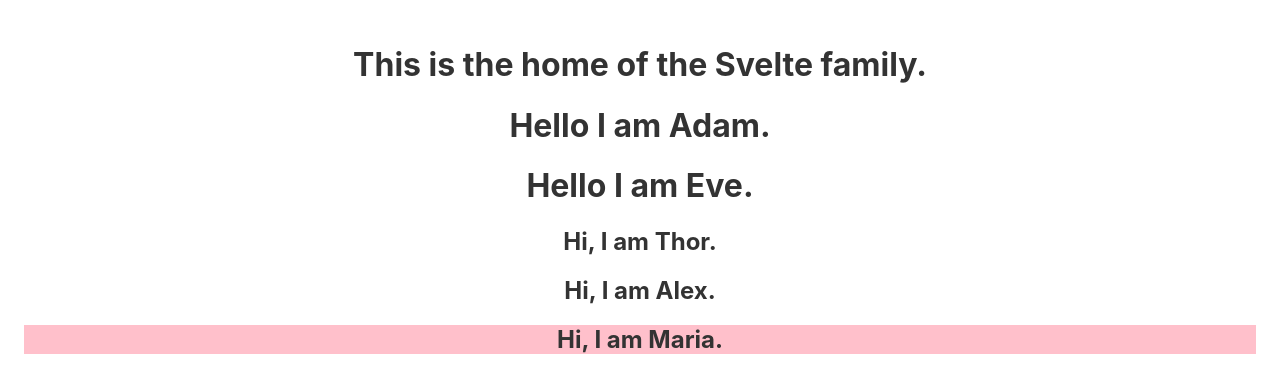
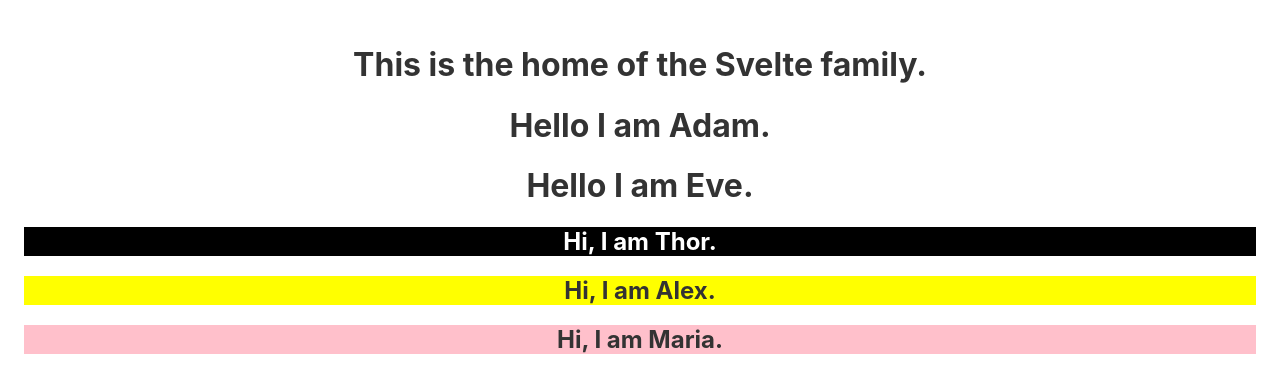
Before and after one commit to vladChivu/Kea_Node_2022_Spring, a Svelte app in the folder 2/6._Svelte_Family/: page / in a window 1280 px wide. Shown: the top 392 px of the page. Built offline with nearby package versions, Linux system fonts and the light colour scheme.

Commit message:
Started showing how to send data up from child node to parent

```diff
--- a/2/6._Svelte_Family/src/components/Child/Child.svelte
+++ b/2/6._Svelte_Family/src/components/Child/Child.svelte
@@ -5,7 +5,9 @@
 
 </script>
 
-<div class:girly={isGirl}>
+<div class:girly={isGirl}
+     class={stereotype || "beyond-any-stereotype"}
+>
     <h2>Hi, I am {name}.</h2>
 </div>
 
--- a/2/6._Svelte_Family/src/components/Parent/Parent.svelte
+++ b/2/6._Svelte_Family/src/components/Parent/Parent.svelte
@@ -1,6 +1,9 @@
 <script>
     export let name;
+    export let handleFamilyMeetingCall;
 
+    console.log(handleFamilyMeetingCall);
+    // todo when clicking on a parent you should call a family meeting
 </script>
 
 <h1>Hello I am {name}.</h1>
--- a/2/6._Svelte_Family/src/pages/Home/Home.svelte
+++ b/2/6._Svelte_Family/src/pages/Home/Home.svelte
@@ -12,12 +12,16 @@
         name: "Eve"
     }
 ];
+
+    function onFamilyMeetingCalled() {
+        console.log("Family meeting called");
+    }
 </script>
 
 <h1>This is the home of the Svelte family.</h1>
 
 {#each parents as parent (parent.key)}
-    <Parent name={parent.name} />
+    <Parent handleFamilyMeetingCall={onFamilyMeetingCalled} name={parent.name} />
 {/each}
 
 <Child stereotype="black-sheep" name="Thor" />
```
